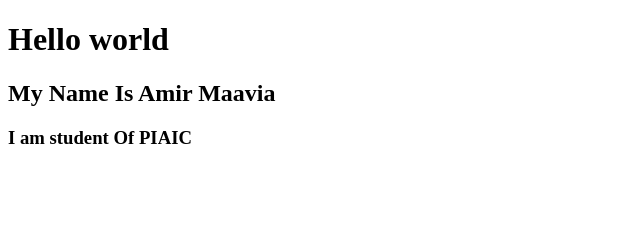
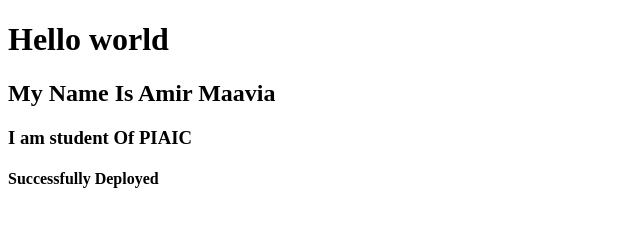
Before and after one commit to amirmaavia/Demo1, a plain HTML site: page index.html in a window 1280 px wide. Shown: the whole page, without its empty margins (0-640 px from the left). Drawn offline with Linux system fonts and the light colour scheme.

Commit message:
Update index.html

```diff
--- a/index.html
+++ b/index.html
@@ -9,5 +9,6 @@
     <h1>Hello world</h1>
     <h2>My Name Is Amir Maavia</h2>
     <h3>I am student Of PIAIC</h3>
+    <h4>Successfully Deployed</h4>
 </body>
 </html>
```
